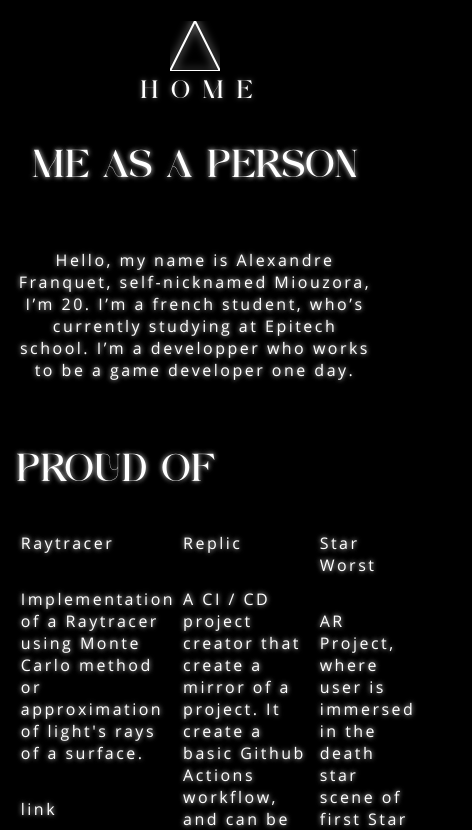
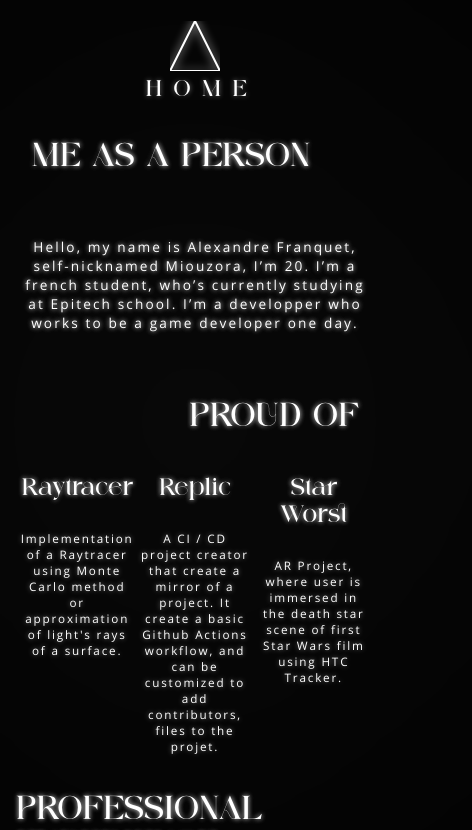
Before and after one commit to Miou-zora/miou-zora.github.io, a React (Create React App) app: page /me in a window 390 px wide. Shown: the top 830 px of the page, 472 px wide, since content can reach past the window. Built offline with nearby package versions, Linux system fonts and the light colour scheme.

Commit message:
style(me): add responsiveness to proud of layer

```diff
--- a/src/App.tsx
+++ b/src/App.tsx
@@ -10,7 +10,7 @@ function App(): JSX.Element {
   document.body.style.backgroundColor = '#000000'
   return (
     <div>
-      {/* <div className="ellipse" /> */}
+      <div className="ellipse" />
       <BrowserRouter basename={ `/${process.env.PUBLIC_URL}`}>
         <Routes>
           <Route path='' element={<HomePage/>} />
--- a/src/components/Contact.tsx
+++ b/src/components/Contact.tsx
@@ -3,19 +3,19 @@ import React from 'react'
 export default function Contact(): JSX.Element {
   return (
     <div>
-      <table>
+      {/* <table>
         <tr>
-          <td>
-            <h1>Discord</h1>
-          </td>
-          <td>
-            <h1>Email</h1>
-          </td>
-          <td>
-            <h1>Linkedin</h1>
-          </td>
+          <td> */}
+      <h1>Discord</h1>
+      {/* </td>
+          <td> */}
+      <h1>Email</h1>
+      {/* </td>
+      <td> */}
+      <h1>Linkedin</h1>
+      {/* </td>
         </tr>
-      </table>
+      </table> */}
     </div>
   )
 }
--- a/src/components/MeAsAPerson.tsx
+++ b/src/components/MeAsAPerson.tsx
@@ -3,7 +3,7 @@ import React from 'react'
 export default function MeAsAPerson(): JSX.Element {
   return (
     <div>
-      <h1 style={{ marginLeft: '4vw' }}>ME AS A PERSON</h1>
+      <h1 style={{ marginLeft: '4vw', fontSize: 'min(7vw, 3.5rem)' }}>ME AS A PERSON</h1>
       <div style={{ minWidth: '50vw', maxWidth: '600px', margin: '4rem auto' }}>
         <p style={{ textAlign: 'center', fontWeight: '100' }}>Hello, my name is Alexandre Franquet, self-nicknamed Miouzora, I’m 20. I’m a french student, who’s currently studying at Epitech school. I’m a developper who works to be a game developer one day.</p>
       </div>
--- a/src/components/ProudOf.tsx
+++ b/src/components/ProudOf.tsx
@@ -14,21 +14,22 @@ class Project {
 
 export default function ProudOf(): JSX.Element {
   const projects: Project[] = [
-    new Project('Raytracer', 'Implementation of a Raytracer using Monte Carlo method or approximation of light\'s rays of a surface.', 'link'),
-    new Project('Replic', 'A CI / CD project creator that create a mirror of a project. It create a basic Github Actions workflow, and can be customized to add contributors, files to the projet.', 'link'),
-    new Project('Star Worst', 'AR Project, where user is immersed in the death star scene of first Star Wars film using HTC Tracker.', 'link')
+    new Project('Raytracer', 'Implementation of a Raytracer using Monte Carlo method or approximation of light\'s rays of a surface.', 'https://github.com/Miou-zora/Raytracer'),
+    new Project('Replic', 'A CI / CD project creator that create a mirror of a project. It create a basic Github Actions workflow, and can be customized to add contributors, files to the projet.', 'https://github.com/Miou-zora/Replic'),
+    new Project('Star Worst', 'AR Project, where user is immersed in the death star scene of first Star Wars film using HTC Tracker.', 'https://github.com/Queng123/Project-DevFest')
   ]
 
   return (
     <div>
-      <h1>PROUD OF</h1>
-      <table>
+      <h1 style={{ marginRight: '4vw', textAlign: 'right' }}>PROUD OF</h1>
+      <table style={{ tableLayout: 'fixed', width: '100%' }}>
         {projects.map((project: Project) => {
           return (
             <td key={project.name}>
-              <tr><p>{project.name}</p></tr>
-              <tr><p>{project.description}</p></tr>
-              <tr><p>{project.link}</p></tr>
+              <a href={project.link}>
+                <tr><h2 style={{ textAlign: 'center' }}>{project.name}</h2></tr>
+                <tr><p style={{ textAlign: 'center', fontSize: 'min(3vw, 1.2rem)' }}>{project.description}</p></tr>
+              </a>
             </td>
           )
         })}
--- a/src/pages/Home.module.css
+++ b/src/pages/Home.module.css
@@ -41,6 +41,7 @@
     top: 5%;
     left: 50%;
     transform: translate(-50%, -50%);
+    text-align: center;
 }
 
 .leftButton {
--- a/src/styles/Globals.css
+++ b/src/styles/Globals.css
@@ -22,6 +22,7 @@ body {
 p {
     font-family: 'OpenSansHebrew';
     letter-spacing: 0.155em;
+    font-size: min(3.5vw, 1.2rem);
 }
 
 a {
@@ -33,16 +34,19 @@ a {
 
 h1 {
     font-weight: 100;
-    font-size: 3.5rem 3vw;
+    font-size: min(7vw, 3.5rem);
 }
 
 h2 {
+    text-shadow:
+        0 0 5px rgba(255, 255, 255, 0.5),
+        0 0 5px rgba(255, 255, 255, 0.5);
     font-weight: 100;
+    font-size: min(5vw, 2rem);
 }
 
 h3 {
     font-weight: 100;
-    font-size: 1.3rem;
 }
 
 h4 {
```
